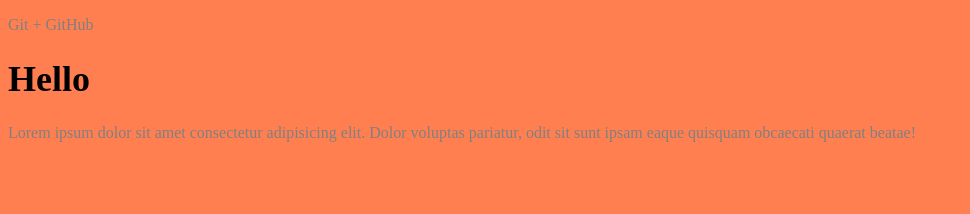
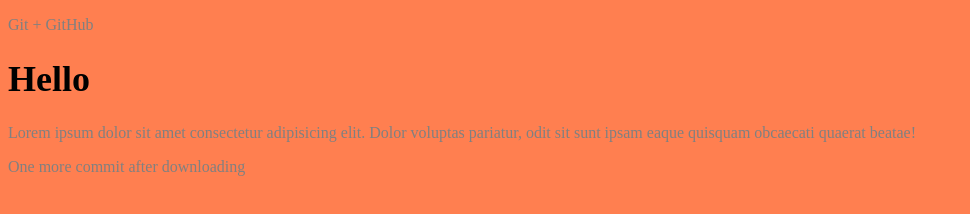
Before and after one commit to Mixael404/gitTest, a plain HTML site: page index.html in a window 1280 px wide. Shown: the whole page, without its empty margins (0-970 px from the left). Drawn offline with Linux system fonts and the light colour scheme.

Commit message:
Добавил тег p в html файл

```diff
--- a/index.html
+++ b/index.html
@@ -10,5 +10,7 @@
     <p>Git + GitHub</p>
     <h1>Hello</h1>
     <p>Lorem ipsum dolor sit amet consectetur adipisicing elit. Dolor voluptas pariatur, odit sit sunt ipsam eaque quisquam obcaecati quaerat beatae!</p>
+
+    <p>One more commit after downloading</p>
 </body>
 </html>
```
